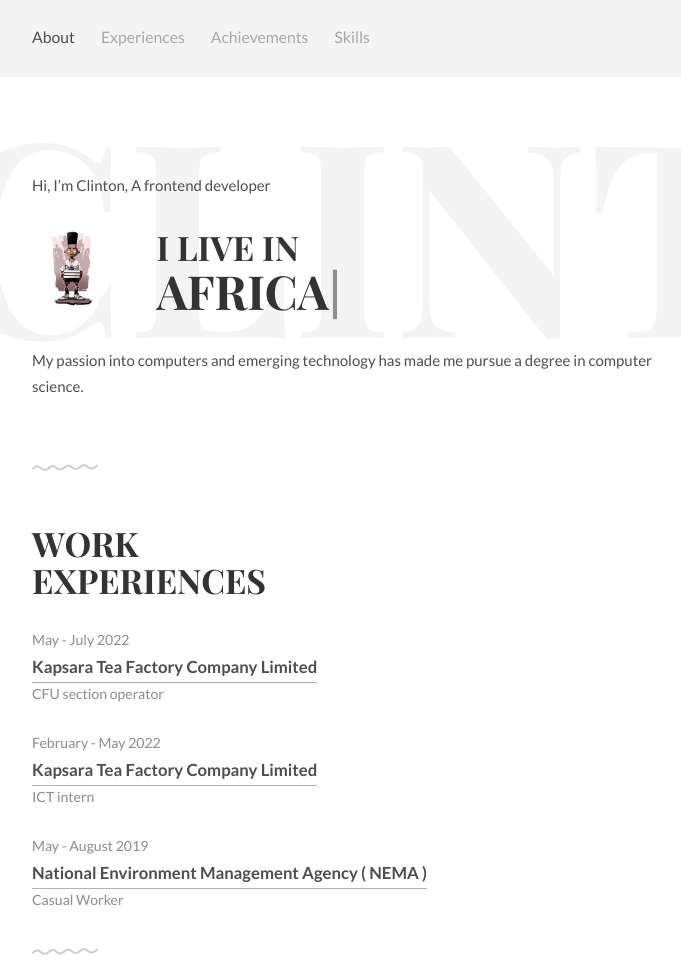
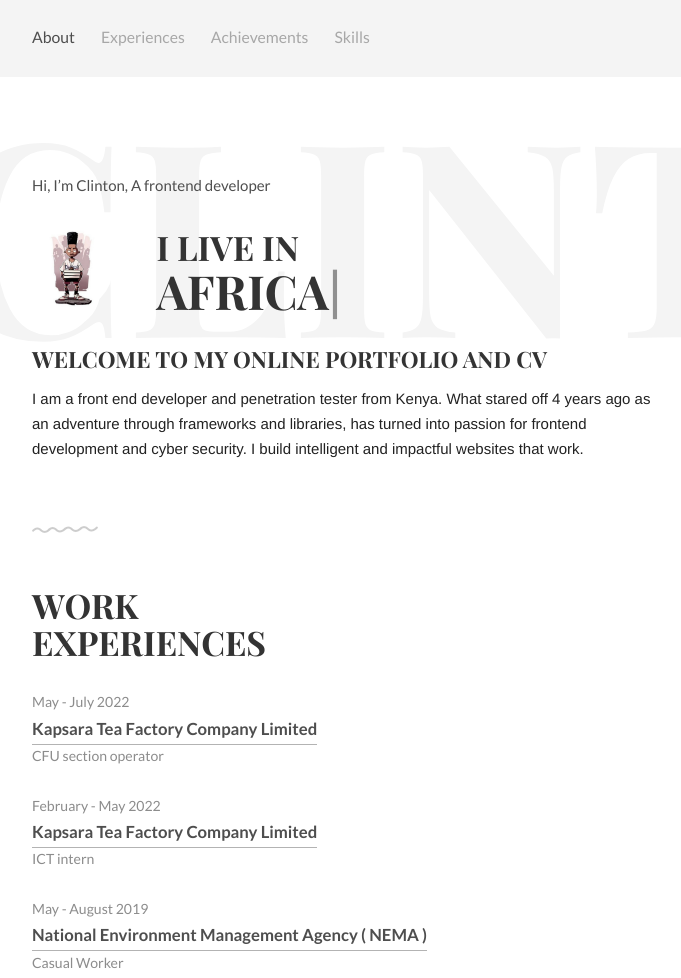
Before and after one commit to Cl9nt/my_portfolio, a plain HTML site: page index.html in a window 1280 px wide. Shown: the top 978 px of the page, without its empty margins (297-978 px from the left). Drawn offline with Linux system fonts and the light colour scheme.

Commit message:
description

```diff
--- a/index.html
+++ b/index.html
@@ -52,7 +52,9 @@
 					<h1>I live in<br><span id="typed"></span></h1>
 				</div>
 				<p>
-				    My passion into computers and emerging technology has made me pursue a degree in computer science.
+				    <h2>WELCOME TO MY ONLINE PORTFOLIO AND CV</h2>
+					I am a front end developer and penetration tester from Kenya. What stared off 4 years ago as an adventure through frameworks and libraries, has turned into passion for frontend development and cyber security.
+					I build intelligent and impactful websites that work.
 				</p>
 			</div>
 		</div>
```
